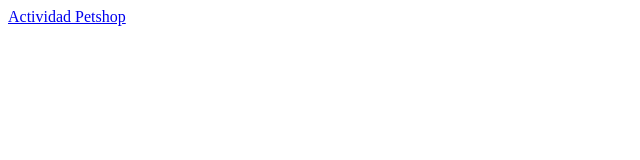
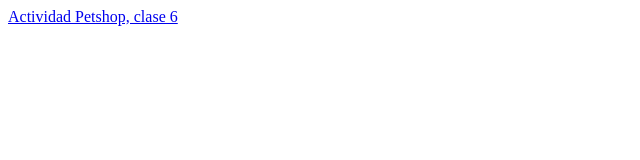
Before and after one commit to santihdls/FrontEndI, a plain HTML site: page index.html in a window 1280 px wide. Shown: the full height of the page, 0-640 px from the left. Drawn offline with Linux system fonts and the light colour scheme.

Commit message:
Update index.html

```diff
--- a/index.html
+++ b/index.html
@@ -7,6 +7,6 @@
     <title>Ejercicios Front EndI</title>
 </head>
 <body>
-    <a href="/Grupo\ 6/index.html">Actividad Petshop</a>
+    <a href="https://github.com/santihdls/FrontEndI/tree/main/Grupo%206">Actividad Petshop, clase 6</a>
 </body>
 </html>
```
